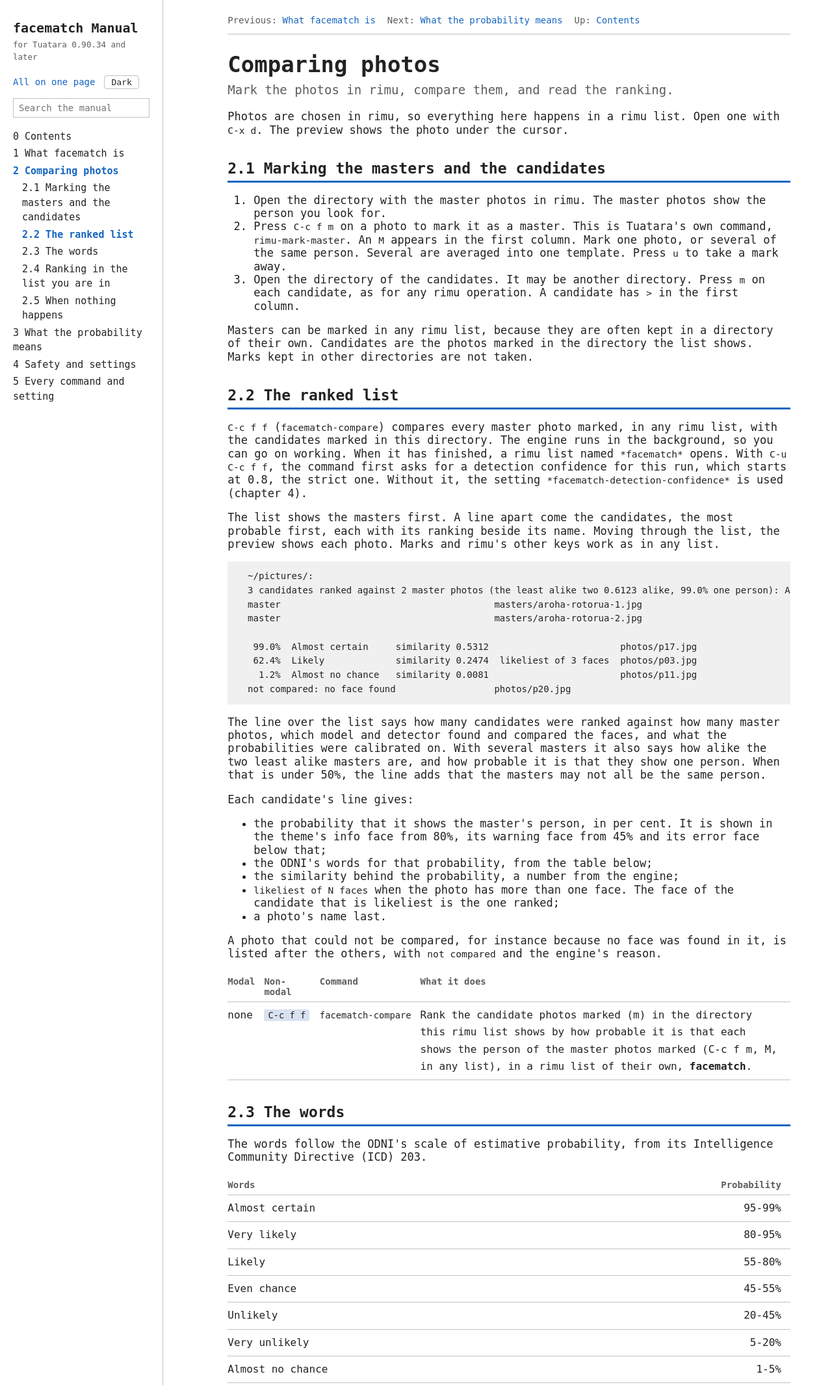
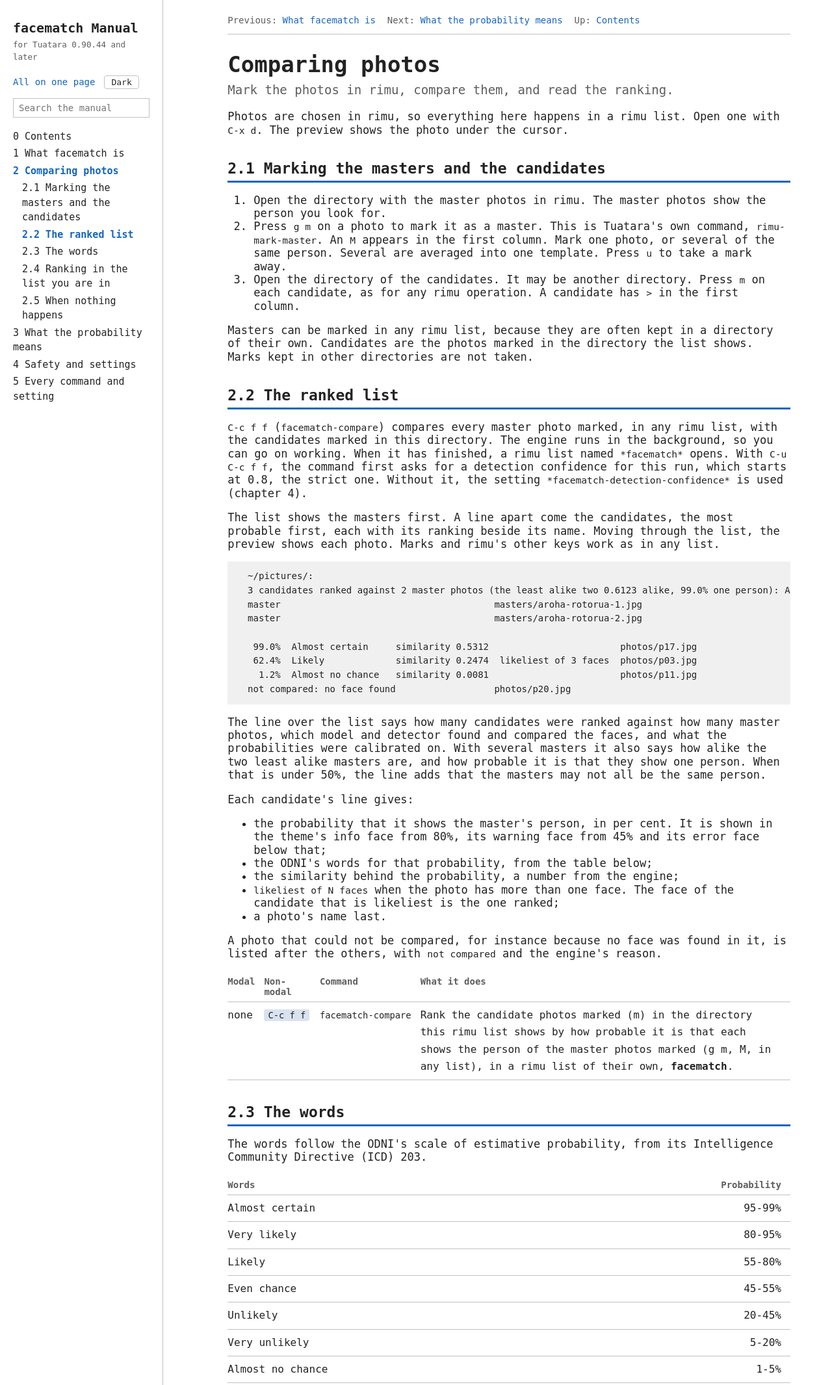
Before and after one commit to Tuatara-Editor/tuatara-facematch, a plain HTML site: page 02-comparing-photos.html in a window 1280 px wide. Shown: the top 2131 px of the page at 65% size. Drawn offline with Linux system fonts and the light colour scheme.

Commit message:
Manual for tuatara-facematch 5c45391
Signed-off-by: Michael A Jones <yardquit@pm.me>

```diff
--- a/02-comparing-photos.html
+++ b/02-comparing-photos.html
@@ -13,7 +13,7 @@
 <div class="site">
 <nav class="toc" id="contents" aria-label="Contents">
 <strong>facematch Manual</strong>
-<small>for Tuatara 0.90.34 and later</small>
+<small>for Tuatara 0.90.44 and later</small>
 <p class="tools"><a href="all.html">All on one page</a>
 <button type="button" class="theme" hidden>Dark</button></p>
 <input type="search" placeholder="Search the manual" aria-label="Search the manual">
@@ -30,7 +30,7 @@ with <code>C-x d</code>. The preview shows the photo under the cursor.</p>
 <ol>
 <li>Open the directory with the master photos in rimu. The master photos show
    the person you look for.</li>
-<li>Press <code>C-c f m</code> on a photo to mark it as a master. This is Tuatara's own
+<li>Press <code>g m</code> on a photo to mark it as a master. This is Tuatara's own
    command, <code>rimu-mark-master</code>. An <code>M</code> appears in the first column. Mark one
    photo, or several of the same person. Several are averaged into one
    template. Press <code>u</code> to take a mark away.</li>
@@ -85,7 +85,7 @@ it, is listed after the others, with <code>not compared</code> and the engine's
 <tr><th>Modal</th><th>Non-modal</th><th>Command</th><th>What it does</th></tr>
 </thead>
 <tbody>
-<tr><td>none</td><td><kbd>C-c f f</kbd></td><td><code>facematch-compare</code></td><td>Rank the candidate photos marked (m) in the directory this rimu list shows by how probable it is that each shows the person of the master photos marked (C-c f m, M, in any list), in a rimu list of their own, <strong>facematch</strong>.</td></tr>
+<tr><td>none</td><td><kbd>C-c f f</kbd></td><td><code>facematch-compare</code></td><td>Rank the candidate photos marked (m) in the directory this rimu list shows by how probable it is that each shows the person of the master photos marked (g m, M, in any list), in a rimu list of their own, <strong>facematch</strong>.</td></tr>
 </tbody></table></div>
 <h2 id="the-words"><span class="num">2.3</span> The words</h2>
 <p>The words follow the ODNI's scale of estimative probability, from its
@@ -128,7 +128,7 @@ beside photos of another comparison.</p>
 <ul>
 <li>not in a rimu list: candidates are marked in a rimu list and compared from
   it;</li>
-<li>no master photo is marked: <code>C-c f m</code> marks one;</li>
+<li>no master photo is marked: <code>g m</code> marks one;</li>
 <li>no candidate is marked in this directory: <code>m</code> marks one;</li>
 <li>the engine is not found: the message says how to get it.</li>
 </ul>
```
Also changed, not shown: 01-what-facematch-is.html (+1 -1 lines), 03-what-the-probability-means.html (+1 -1 lines), 04-safety-and-settings.html (+1 -1 lines), 05-every-command-and-setting.html (+2 -2 lines), all.html (+6 -6 lines), index.html (+2 -2 lines), manual.js (+1 -1 lines).
